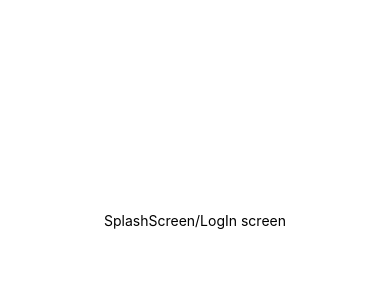
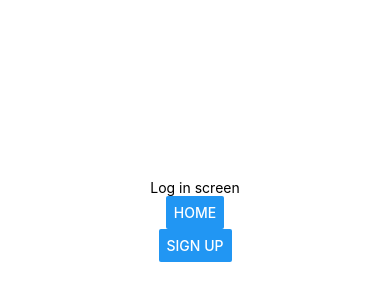
Before and after one commit to evaseac/mobile-app, a React Native app in the folder EVASEAC/: screen / in a window 390 px wide. Shown: the part 202-502 px from the top of the page. Built offline with nearby package versions, Linux system fonts and the light colour scheme.

Commit message:
added buttons for screens
splash screen is already handled, when intializing project

```diff
--- a/EVASEAC/App.tsx
+++ b/EVASEAC/App.tsx
@@ -1,10 +1,16 @@
 import { StatusBar } from 'expo-status-bar';
-import { StyleSheet, Text, View } from 'react-native';
+import { Button, StyleSheet, Text, View } from 'react-native';
 
 export default function App() {
   return (
     <View style={styles.container}>
-      <Text>SplashScreen/LogIn screen</Text>
+      <Text>Log in screen</Text>
+      <Button
+        title='HOME'
+      />
+      <Button
+        title='SIGN UP'
+      />
       <StatusBar style="auto" />
     </View>
   );
```
